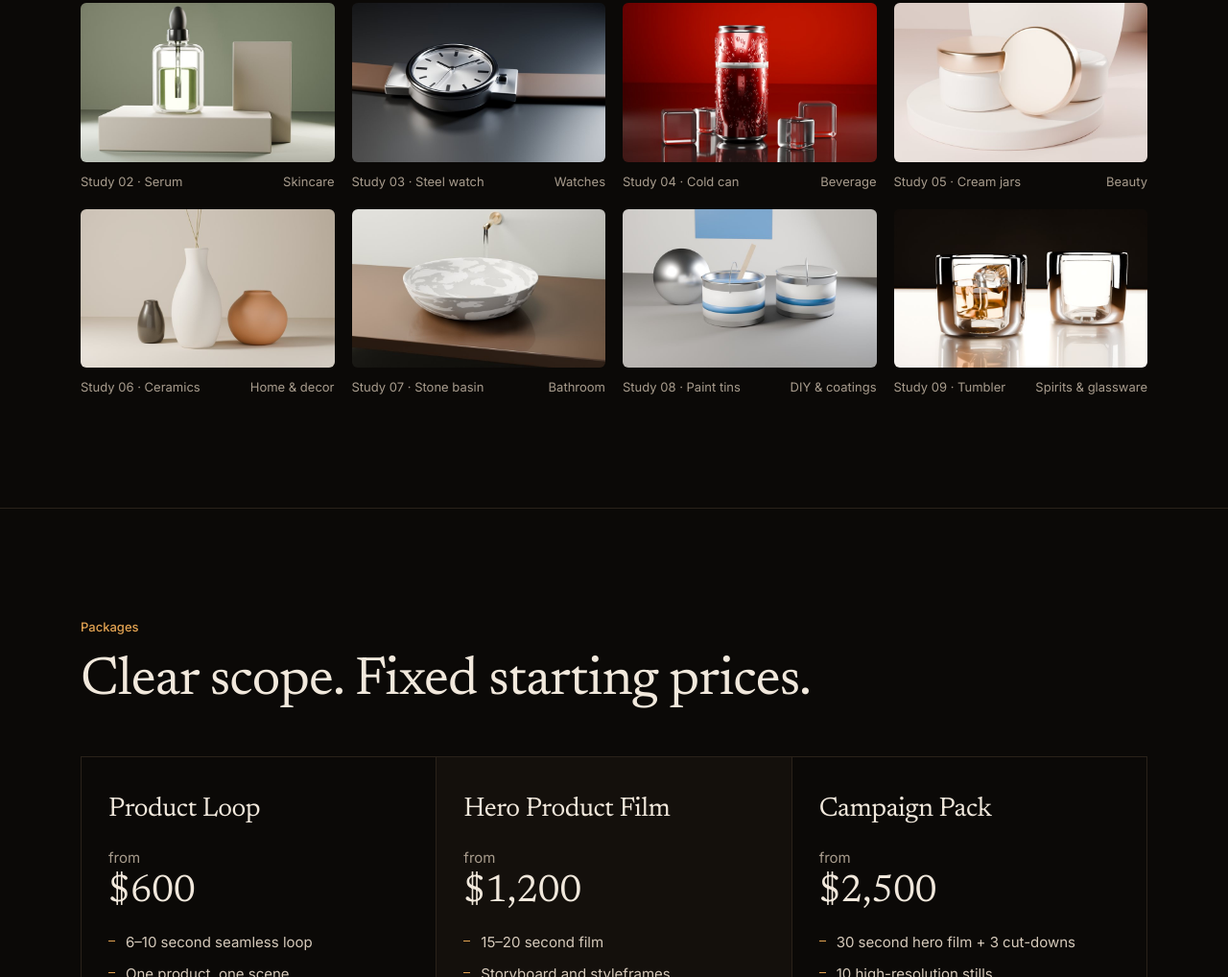
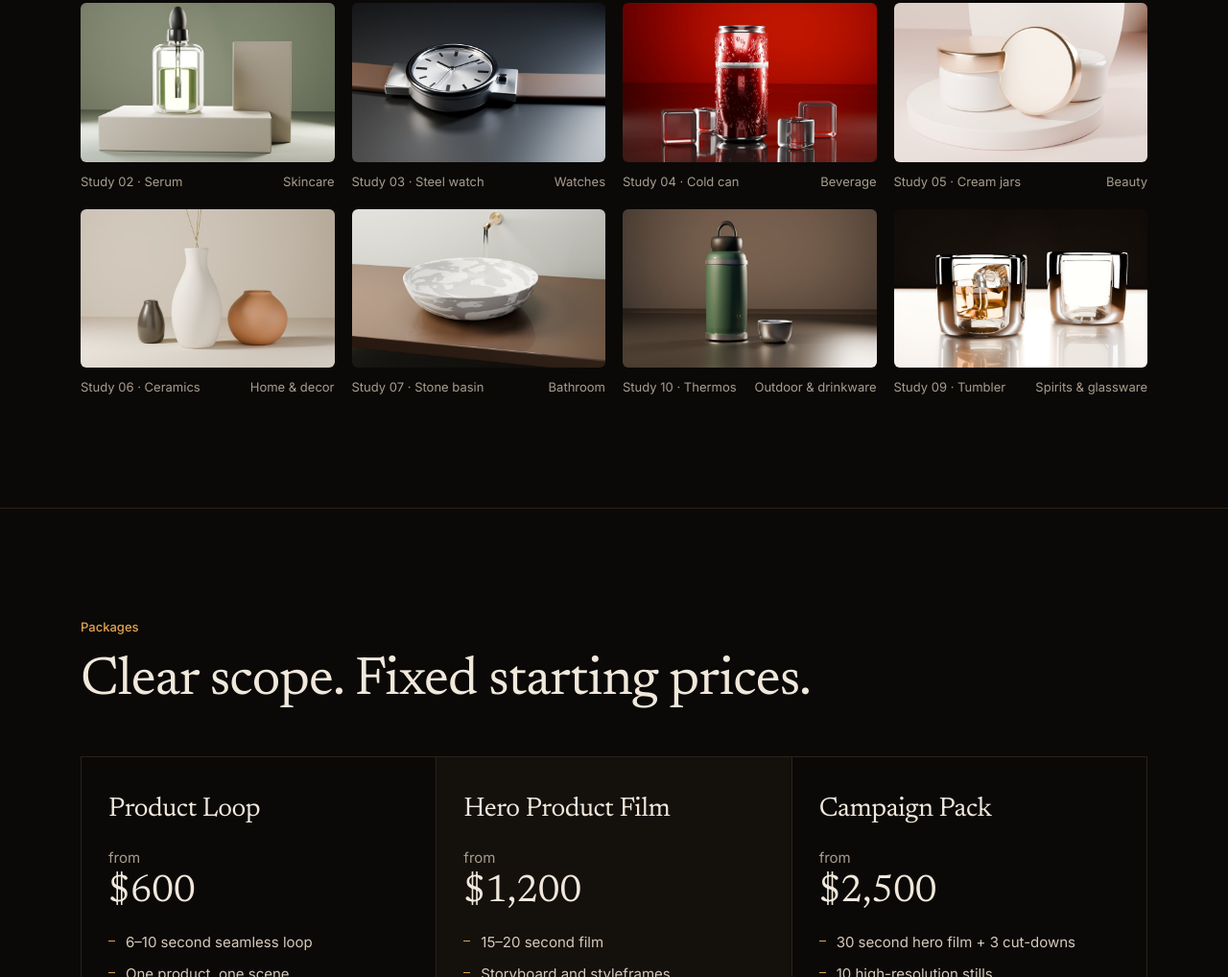
Before and after one commit to bilalrahat3417-crypto/bilalrahat-site, a plain HTML site: page index.html in a window 1280 px wide. Shown: the part 1601-2619 px from the top of the page at 96% size. Drawn offline with Linux system fonts and the light colour scheme.

Commit message:
Swap paint study for thermos study
Co-Authored-By: Claude Opus 5.5 <noreply@anthropic.com>
Claude-Session: https://claude.ai/code/session_01Wc5JcTUGjRnHG9yWZsejRH

```diff
--- a/index.html
+++ b/index.html
@@ -203,8 +203,8 @@ footer .wrap{display:flex;flex-wrap:wrap;justify-content:space-between;gap:12px}
         <figcaption><span><span class="en">Study 07 · Stone basin</span><span class="ar">دراسة 07 · حوض حجري</span></span><span><span class="en">Bathroom</span><span class="ar">الحمّامات</span></span></figcaption>
       </figure>
       <figure>
-        <div class="shot"><img src="assets/study-08-paint-800.jpg" alt="Paint tins CGI product study" loading="lazy"></div>
-        <figcaption><span><span class="en">Study 08 · Paint tins</span><span class="ar">دراسة 08 · علب طلاء</span></span><span><span class="en">DIY & coatings</span><span class="ar">الدهانات</span></span></figcaption>
+        <div class="shot"><img src="assets/study-10-thermos-800.jpg" alt="Thermos CGI product study" loading="lazy"></div>
+        <figcaption><span><span class="en">Study 10 · Thermos</span><span class="ar">دراسة 10 · ترمس</span></span><span><span class="en">Outdoor & drinkware</span><span class="ar">أدوات الشرب</span></span></figcaption>
       </figure>
       <figure>
         <div class="shot"><img src="assets/study-09-glass-800.jpg" alt="Tumbler CGI product study" loading="lazy"></div>
```
Also changed, not shown: assets/study-08-paint-800.jpg (deleted), assets/study-08-paint.jpg (deleted), assets/study-10-thermos-800.jpg (added), assets/study-10-thermos.jpg (added).
